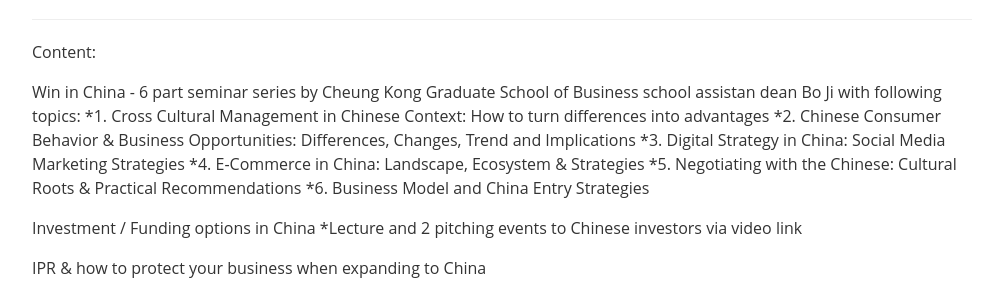
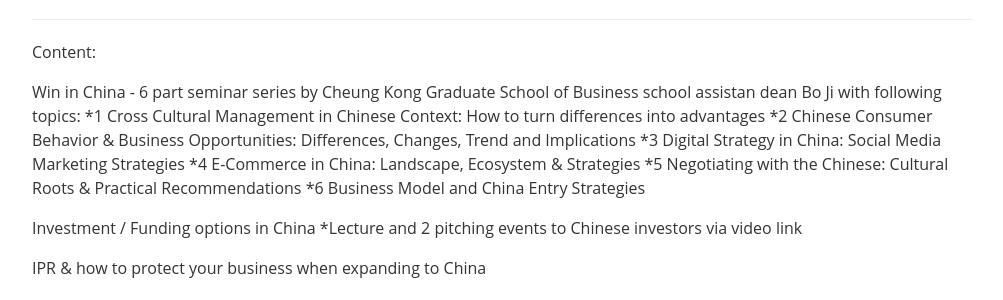
Before and after one commit to techcodefinland/techcode.fi, a Jekyll site: the page built from index.html, in a window 1280 px wide and 900 px high, scrolled down 1246 px. Shown: the part 179-479 px from the top of the window, without its empty margins (138-1141 px from the left). Built offline with Jekyll 4.4.1, drawn with Linux system fonts in a browser that asks for light colours; nearby versions of some CDN libraries.

```diff
--- a/_includes/program.md
+++ b/_includes/program.md
@@ -10,12 +10,12 @@ Program includes workstations (for 4 persons) at our incubator in Ruoholahti for
 Content:
 
 Win in China - 6 part seminar series by Cheung Kong Graduate School of Business school assistan dean Bo Ji with following topics:
-*1. Cross Cultural Management in Chinese Context: How to turn differences into advantages
-*2. Chinese Consumer Behavior & Business Opportunities: Differences, Changes, Trend and Implications
-*3. Digital Strategy in China: Social Media Marketing Strategies
-*4. E-Commerce in China: Landscape, Ecosystem & Strategies
-*5. Negotiating with the Chinese: Cultural Roots & Practical Recommendations
-*6. Business Model and China Entry Strategies
+*1 Cross Cultural Management in Chinese Context: How to turn differences into advantages
+*2 Chinese Consumer Behavior & Business Opportunities: Differences, Changes, Trend and Implications
+*3 Digital Strategy in China: Social Media Marketing Strategies
+*4 E-Commerce in China: Landscape, Ecosystem & Strategies
+*5 Negotiating with the Chinese: Cultural Roots & Practical Recommendations
+*6 Business Model and China Entry Strategies
 
 Investment / Funding options in China
 *Lecture and 2 pitching events to Chinese investors via video link
```
